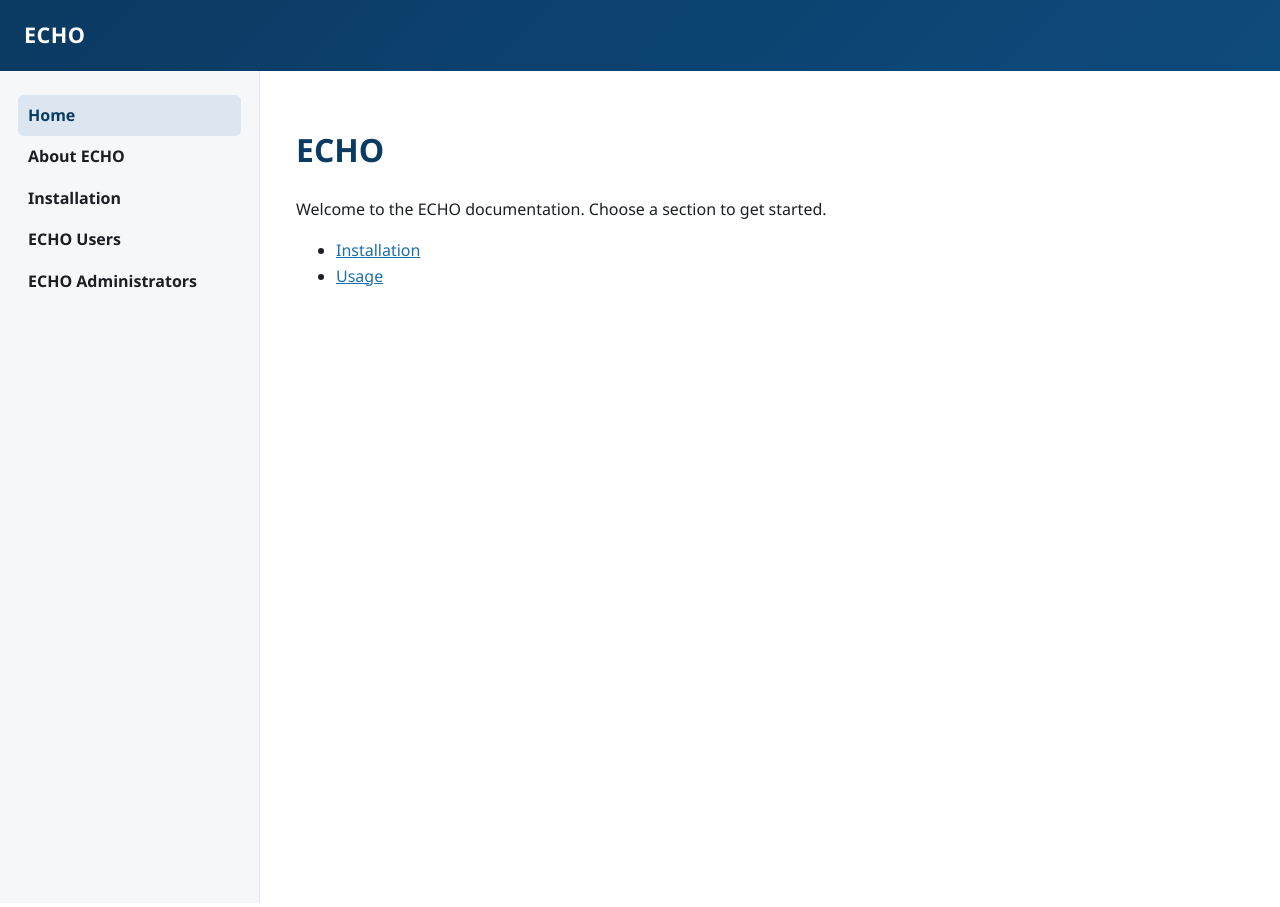
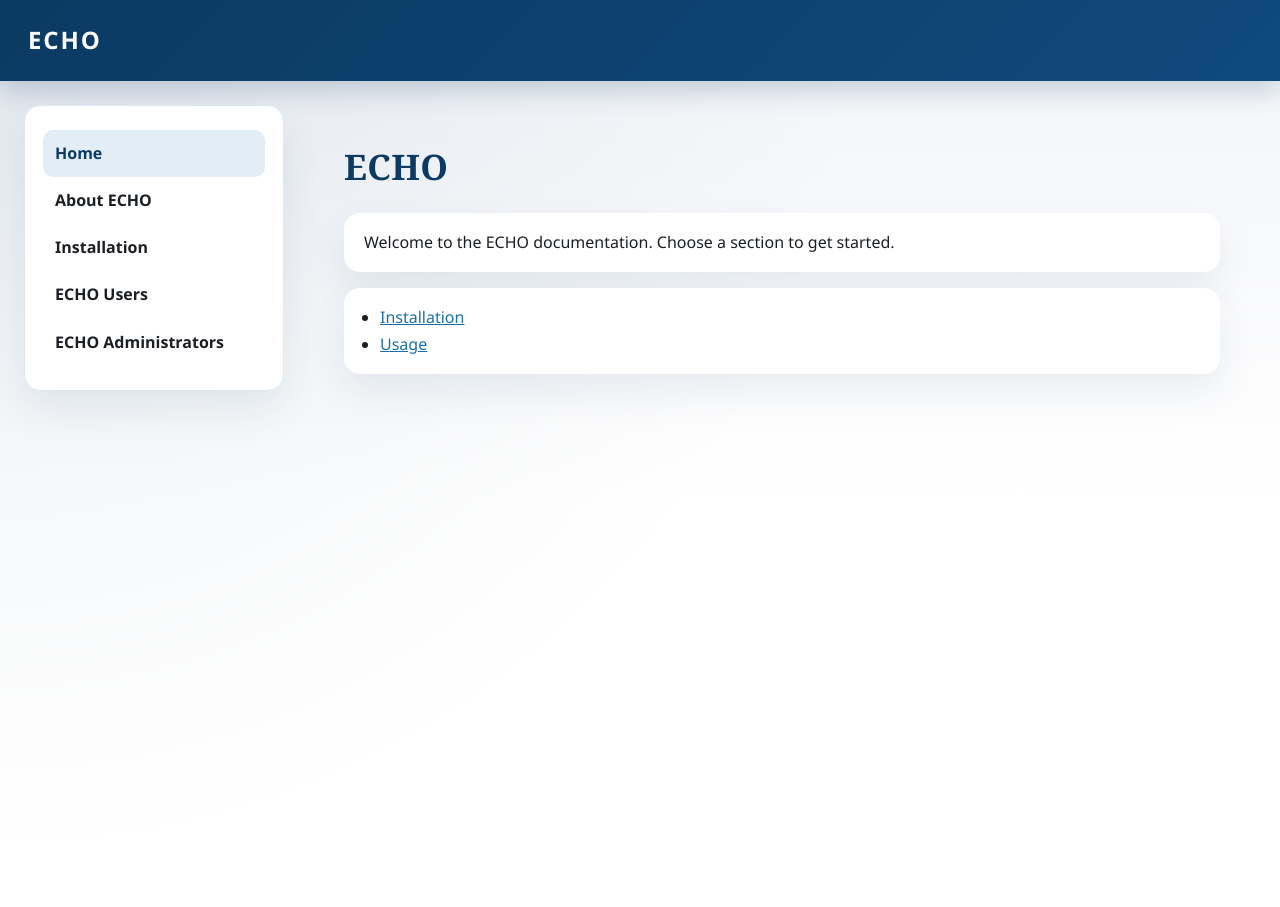
Before and after one commit to dschor5/ECHO, a Jekyll site: the page built from docs/index.md, in a window 1280 px wide. Built offline with Jekyll 4.4.1, drawn with Linux system fonts in a browser that asks for light colours.

Commit message:
Style changes only

```diff
--- a/docs/assets/site.css
+++ b/docs/assets/site.css
@@ -1,11 +1,13 @@
 :root {
   color-scheme: light;
   --ink: #1b1f24;
-  --muted: #5c6773;
+  --muted: #56616d;
   --brand: #0b3a62;
   --brand-accent: #1c6faa;
   --surface: #f6f7f9;
+  --surface-strong: #ffffff;
   --border: #e0e6ed;
+  --shadow: 0 18px 40px rgba(11, 58, 98, 0.08);
   --content-max: 900px;
 }
 
@@ -15,36 +17,46 @@
 
 body {
   margin: 0;
-  font-family: "Source Sans 3", "Segoe UI", "Helvetica Neue", Arial, sans-serif;
+  font-family: "IBM Plex Sans", "Source Sans 3", "Segoe UI", "Helvetica Neue", sans-serif;
   color: var(--ink);
-  background: #ffffff;
-  line-height: 1.6;
+  background: radial-gradient(circle at top left, rgba(11, 58, 98, 0.08), transparent 55%),
+    linear-gradient(180deg, #f2f4f8 0%, #ffffff 55%);
+  line-height: 1.7;
 }
 
 .site-header {
   background: linear-gradient(135deg, #0b3a62, #0f4a7d);
   color: #ffffff;
-  padding: 18px 24px;
+  padding: 20px 28px;
+  box-shadow: 0 10px 24px rgba(11, 58, 98, 0.2);
 }
 
 .site-title a {
   color: inherit;
   text-decoration: none;
-  font-size: 1.35rem;
+  font-size: 1.5rem;
   font-weight: 700;
-  letter-spacing: 0.02em;
+  letter-spacing: 0.08em;
+  text-transform: uppercase;
 }
 
 .layout {
   display: flex;
-  min-height: calc(100vh - 68px);
+  min-height: calc(100vh - 74px);
+  gap: 24px;
+  padding: 24px;
 }
 
 .sidebar {
   width: 260px;
-  background: var(--surface);
-  border-right: 1px solid var(--border);
+  background: var(--surface-strong);
+  border: 1px solid var(--border);
+  border-radius: 16px;
   padding: 24px 18px;
+  box-shadow: var(--shadow);
+  position: sticky;
+  top: 20px;
+  height: fit-content;
 }
 
 .nav {
@@ -55,11 +67,12 @@ body {
 
 .nav-item > a {
   display: block;
-  padding: 8px 10px;
+  padding: 10px 12px;
   color: var(--ink);
   text-decoration: none;
   font-weight: 600;
-  border-radius: 6px;
+  border-radius: 10px;
+  transition: background 150ms ease, color 150ms ease;
 }
 
 .nav-item.active > a {
@@ -69,8 +82,8 @@ body {
 
 .nav-children {
   list-style: none;
-  padding: 6px 0 0 12px;
-  margin: 0 0 12px 0;
+  padding: 8px 0 0 14px;
+  margin: 0 0 14px 0;
   border-left: 2px solid rgba(28, 111, 170, 0.15);
 }
 
@@ -79,7 +92,7 @@ body {
   padding: 6px 10px;
   color: var(--muted);
   text-decoration: none;
-  border-radius: 6px;
+  border-radius: 8px;
   font-weight: 500;
 }
 
@@ -97,6 +110,27 @@ body {
   max-width: var(--content-max);
 }
 
+.content > :first-child {
+  margin-top: 0;
+}
+
+.content h1,
+.content h2,
+.content h3 {
+  font-family: "Fraunces", "Georgia", serif;
+  letter-spacing: 0.01em;
+}
+
+.content h1 {
+  font-size: 2.2rem;
+  margin-bottom: 0.6rem;
+}
+
+.content h2 {
+  font-size: 1.5rem;
+  margin-top: 2.2rem;
+}
+
 .content h1,
 .content h2,
 .content h3 {
@@ -107,22 +141,58 @@ body {
   color: var(--brand-accent);
 }
 
+.content p,
+.content ul,
+.content ol,
+.content table {
+  background: var(--surface-strong);
+  border-radius: 16px;
+  padding: 16px 20px;
+  box-shadow: var(--shadow);
+}
+
+.content ul,
+.content ol {
+  padding-left: 36px;
+}
+
+.content table {
+  width: 100%;
+  border-collapse: collapse;
+}
+
+.content table th,
+.content table td {
+  text-align: left;
+  padding: 10px 12px;
+  border-bottom: 1px solid var(--border);
+}
+
+.content table th {
+  font-weight: 700;
+  color: var(--brand);
+}
+
 .content img {
   max-width: 600px;
   width: 100%;
   height: auto;
   display: block;
+  margin: 20px 0;
+  border-radius: 14px;
+  box-shadow: var(--shadow);
 }
 
 @media (max-width: 900px) {
   .layout {
     flex-direction: column;
+    padding: 16px;
   }
 
   .sidebar {
     width: 100%;
     border-right: none;
-    border-bottom: 1px solid var(--border);
+    border-bottom: none;
   }
 
   .content {
```
